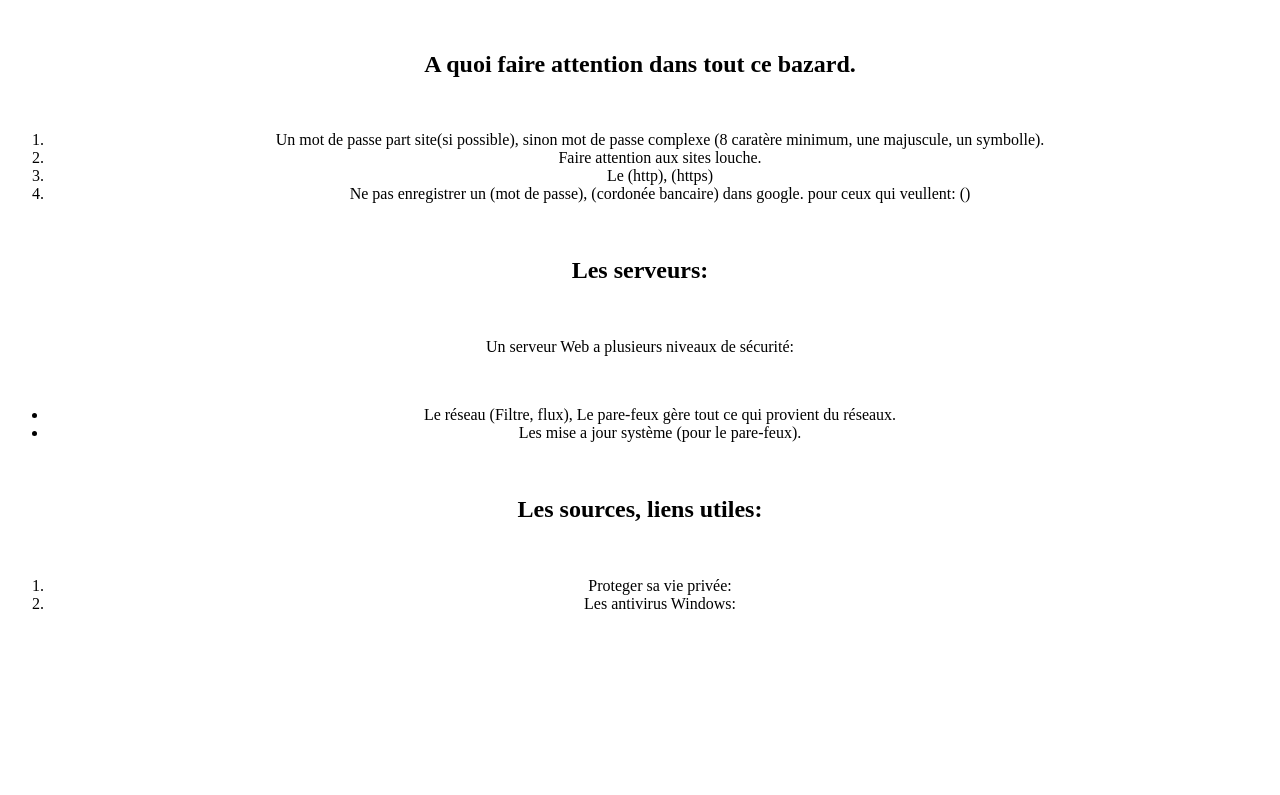
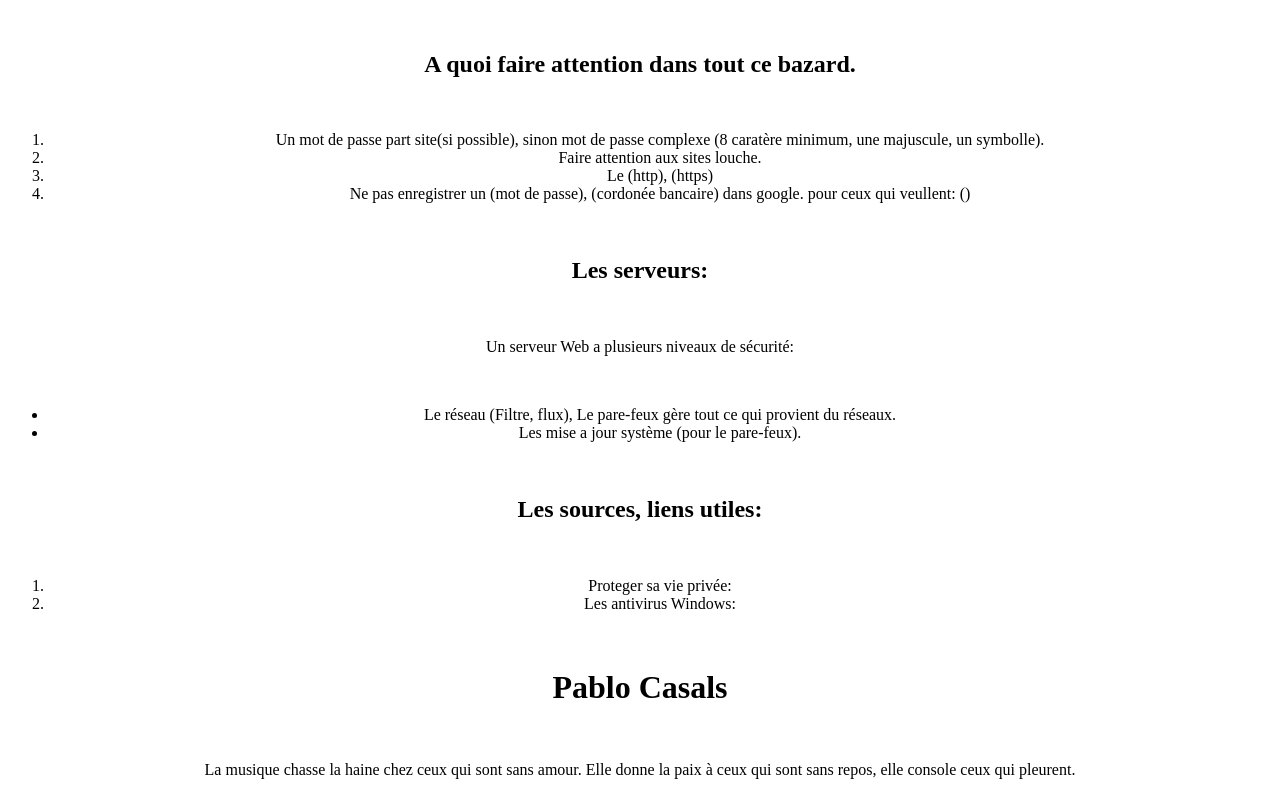
Before and after one commit to SoltysiakCoding/Learning-Environment, a plain HTML site: page site/index.html in a window 1280 px wide. Shown: the part 379-1174 px from the top of the page. Before the commit the page ends 1034 px from the top, so only its background shows below. Drawn offline with Linux system fonts and the light colour scheme.

Commit message:
modif julien

```diff
--- a/site/index.html
+++ b/site/index.html
@@ -95,7 +95,13 @@
 			</li>
 		</ol>
 			<br>
-
+		<h1>
+			Pablo Casals
+		</h1>
+			<br>
+		<p>
+			La musique chasse la haine chez ceux qui sont sans amour. Elle donne la paix à ceux qui sont sans repos, elle console ceux qui pleurent.
+		</p>
 	</div>
 
 </body>
```
